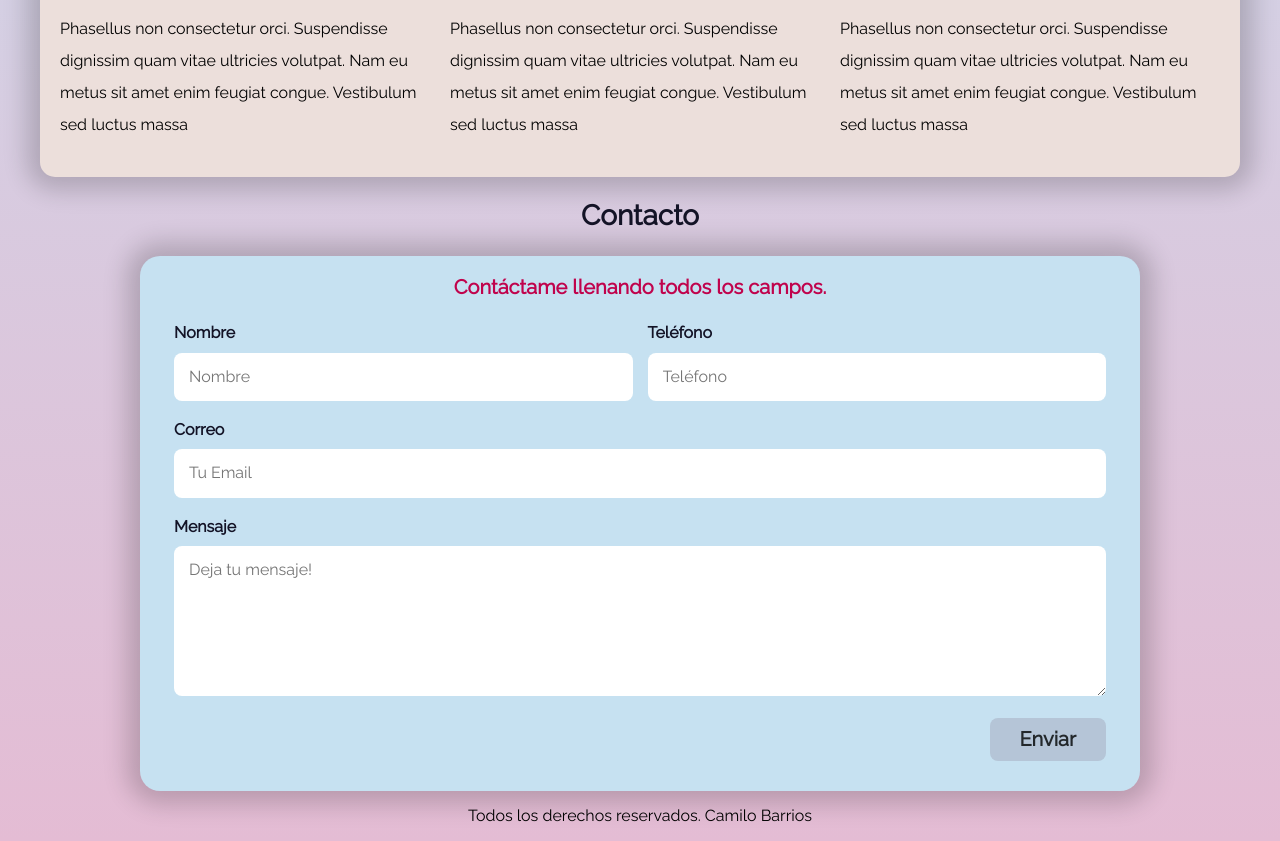
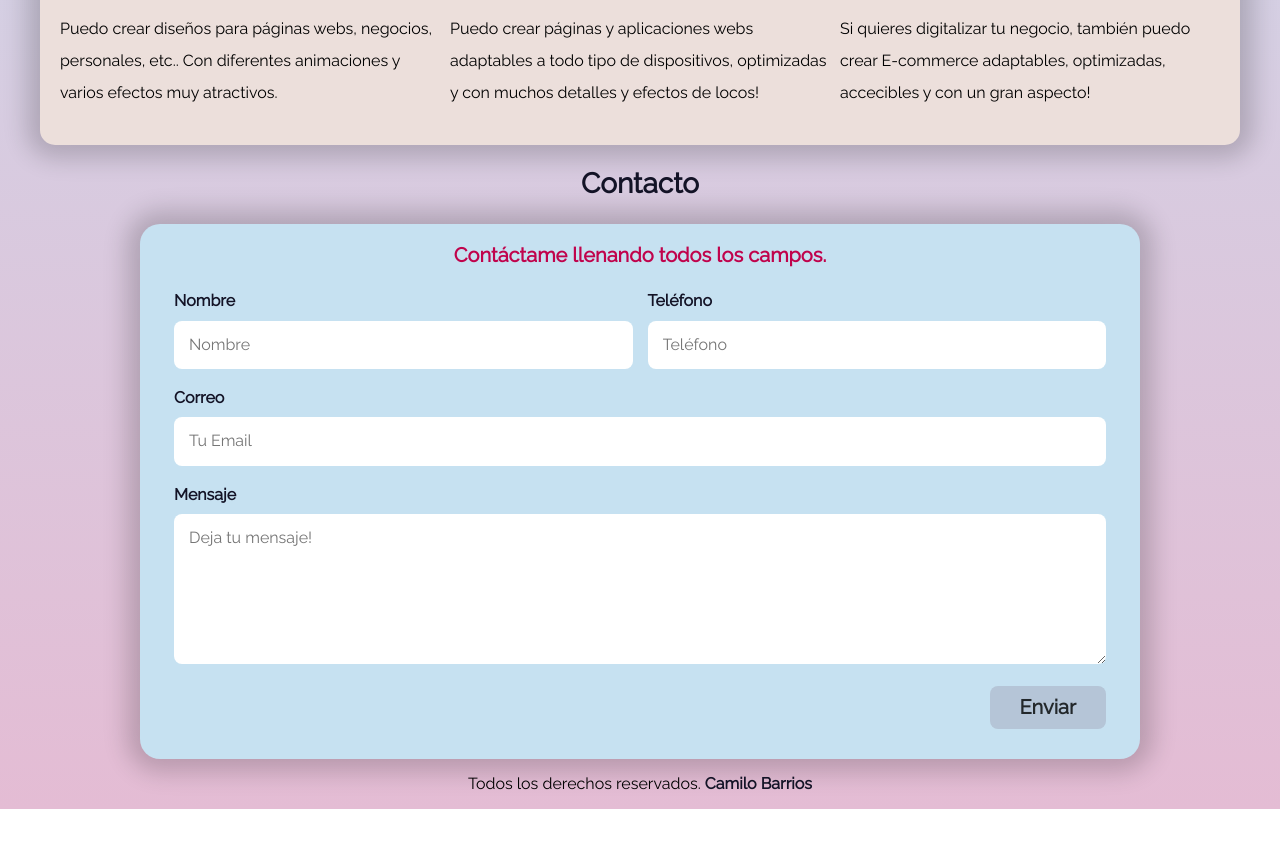
Before and after one commit to CamDev0/Proyect-frontend_website., a plain HTML site: page index.html in a window 1280 px wide. Shown: the part 776-1617 px from the top of the page. After the commit the page ends 1585 px from the top, so only its background shows below. Drawn offline with Linux system fonts and the light colour scheme.

Commit message:
Cambiadas algunas partes sin concretar

```diff
--- a/css/style.css
+++ b/css/style.css
@@ -74,6 +74,7 @@ body{
 
 .boton:hover {
     cursor: pointer;
+    opacity: .7;
 }
 
 .sombra {
@@ -122,6 +123,7 @@ h1,h2,h3 {
     flex-direction: column;
 }
 
+
 @media (min-width: 768px) {
     /**A partir de 768px se va a realizar este cambio en la clase nav-principal.**/
     .nav-principal {
@@ -139,11 +141,11 @@ h1,h2,h3 {
     font-size: 2rem;
     font-weight: 700; /**se puede poner bold, que es igual 700.**/
     padding: 1.5rem;
+    animation: transform 0.5s ease-in;
 }
 
 .nav-principal a:hover{
-    /**El hover me permite cambiar el color encima del enlace.**/
-    background-color: var(--azul)
+    transform: scale(1.2);
 }
 
 
@@ -307,3 +309,14 @@ h1,h2,h3 {
 .footer {
     text-align: center;
 }
+
+.footer-name a {
+    text-decoration: none;
+    font-weight: 700;
+    color: var(--negro);
+}
+
+.footer-name a:hover {
+    color: var(--rojo);
+    text-decoration: line-through;
+}
--- a/index.html
+++ b/index.html
@@ -46,7 +46,7 @@
                     </svg>
                 <p>Morroa, Sucre</p>
 
-                <a href="g" class="boton">Contactar</a>
+                <a href="https://www.linkedin.com/in/camilo-barrios-b8813a238/" target="_blank" class="boton">Contactar</a>
             </div>
         </section>
 
@@ -64,8 +64,7 @@
                             <circle cx="16.5" cy="10.5" r=".5" fill="currentColor" />
                         </svg>
                     </div>
-                        <p> Phasellus non consectetur orci. Suspendisse dignissim quam vitae ultricies volutpat.
-                        Nam eu metus sit amet enim feugiat congue. Vestibulum sed luctus massa</p>
+                        <p> Puedo crear diseños para páginas webs, negocios, personales, etc.. Con diferentes animaciones y varios efectos muy atractivos.</p>
 
                 </section>
 
@@ -90,8 +89,7 @@
                             <path d="M12 4a2 2 0 0 0 2 -2a2 2 0 0 0 -2 2" />
                         </svg>
                     </div>
-                        <p> Phasellus non consectetur orci. Suspendisse dignissim quam vitae ultricies volutpat.
-                            Nam eu metus sit amet enim feugiat congue. Vestibulum sed luctus massa</p>
+                        <p> Puedo crear páginas y aplicaciones webs adaptables a todo tipo de dispositivos, optimizadas y con muchos detalles y efectos de locos!</p>
 
                 </section>
 
@@ -106,8 +104,7 @@
                             <line x1="11" y1="15" x2="13" y2="15" />
                         </svg>
                     </div>
-                        <p> Phasellus non consectetur orci. Suspendisse dignissim quam vitae ultricies volutpat.
-                            Nam eu metus sit amet enim feugiat congue. Vestibulum sed luctus massa</p>
+                        <p> Si quieres digitalizar tu negocio, también puedo crear E-commerce adaptables, optimizadas, accecibles y con un gran aspecto!</p>
                 </section>
             </div>  <!--.servicios-->
         </main>
@@ -157,7 +154,7 @@
         </section>
 
         <footer class="footer">
-            <p>Todos los derechos reservados. Camilo Barrios </p>
+            <p>Todos los derechos reservados. <span class="footer-name"> <a href="https://github.com/CamDev0" target="_blank">Camilo Barrios</a></span> </p>
         </footer>
 
     </body>
```
